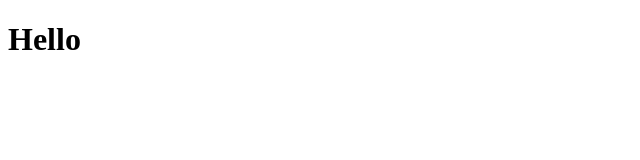
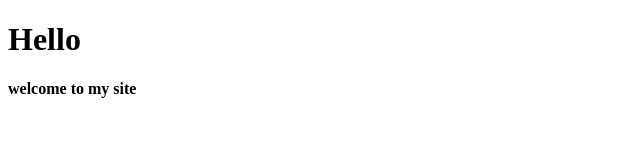
Before and after one commit to Gabkkk/projeto_estudo, a plain HTML site: page index.html in a window 1280 px wide. Shown: the whole page, without its empty margins (0-640 px from the left). Drawn offline with Linux system fonts and the light colour scheme.

Commit message:
Boas vindas

```diff
--- a/index.html
+++ b/index.html
@@ -8,5 +8,6 @@
 </head>
 <body>
     <h1>Hello</h1>
+    <b>welcome to my site</b>
 </body>
 </html>
```
